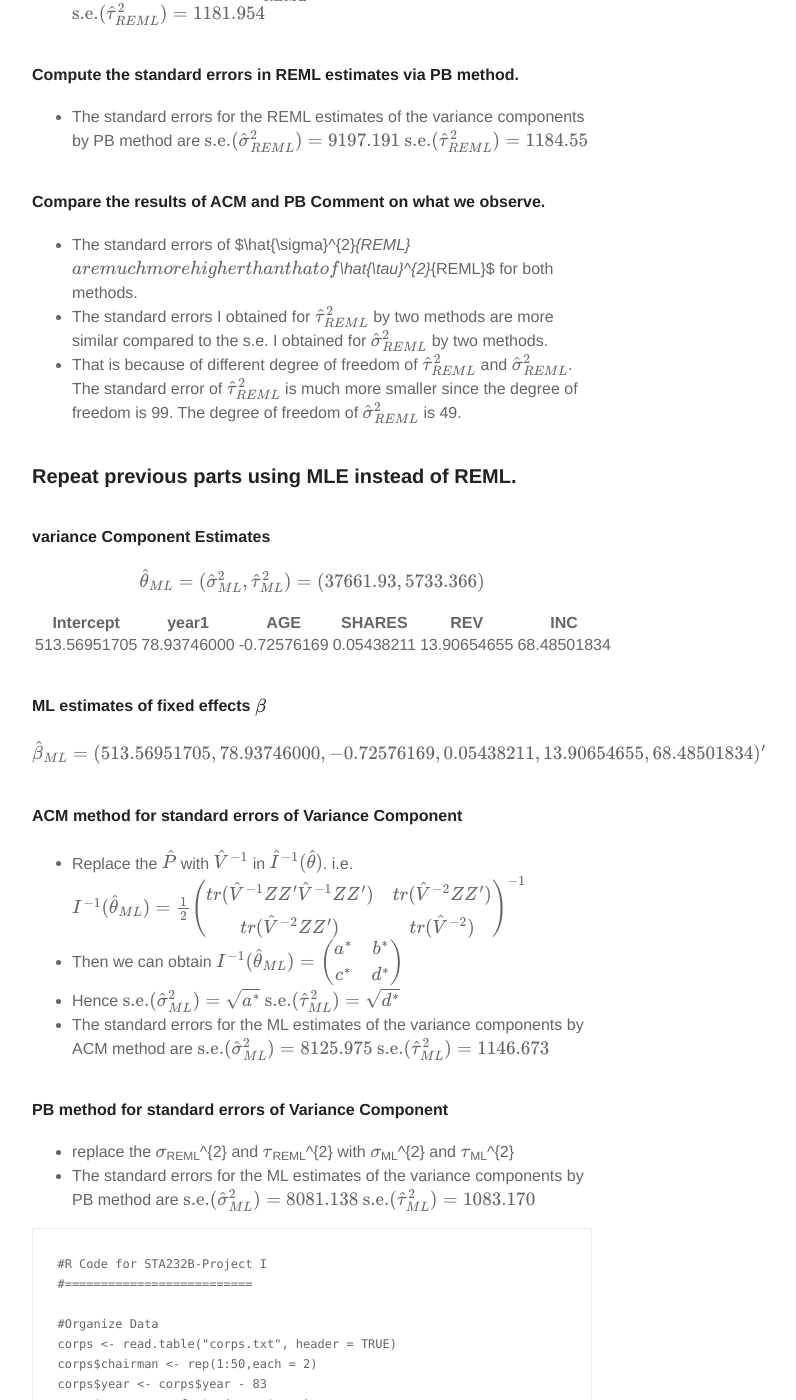
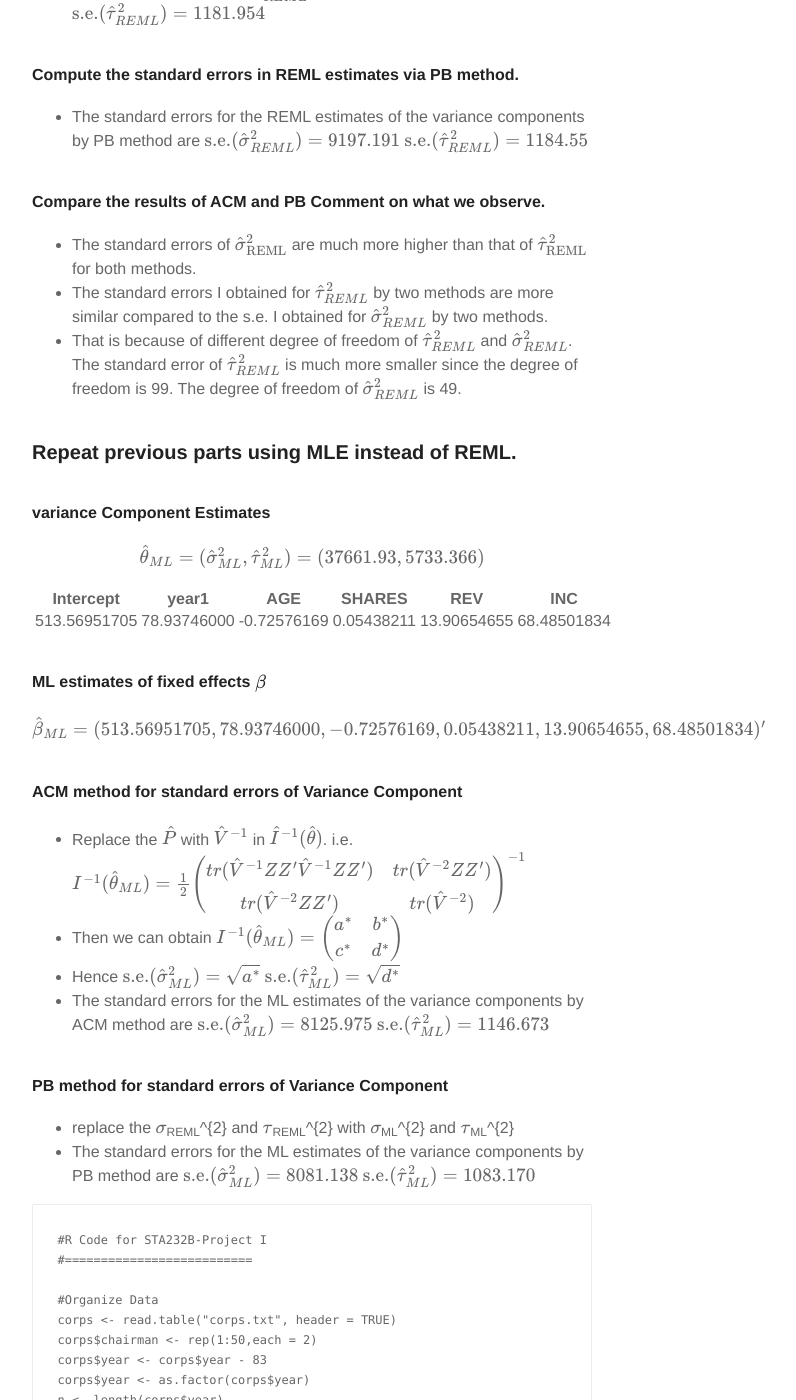
Before and after one commit to yingtostats/yingtostats.github.io, a Jekyll site: the page built from _posts/2016-01-28-REML.md, in a window 1280 px wide and 1400 px high, scrolled down 2518 px. Shown: the whole window, without its empty margins (328-1124 px from the left). Built offline with Jekyll 4.4.1, drawn with Linux system fonts in a browser that asks for light colours; formulas are drawn with MathJax 3; comment, search, counter and statistics services are not loaded; some of the changed text lies outside the part shown.

Commit message:
formula detail

```diff
--- a/_posts/2016-01-28-REML.md
+++ b/_posts/2016-01-28-REML.md
@@ -51,15 +51,15 @@ $$\hat{\beta}_{REML} = (513.56951705,78.93746000,-0.72576169,0.05438211,13.90654
 ### Obtain standard error for the REML estimates of the ﬁxed eﬀects
 
 *  We know that
-  $$(X'\hat{V}^{-1}X)^{\frac{1}{2}}(\hat{\beta} - \beta) \dot{\sim} N(0, I_{p})$$
-  $$V = V(\theta)=\sigma^{2} Z Z′+\tau^{2} I_{n}$$
+$$(X'\hat{V}^{-1}X)^{\frac{1}{2}}(\hat{\beta} - \beta) \dot{\sim} N(0, I_{p})$$
+$$V = V(\theta)=\sigma^{2} Z Z′+\tau^{2} I_{n}$$
 
 *  Hence, first of all, we can obtain the REML estimator of $V(\theta)$ by replacing the variance components $\theta$ by the REML estimators of variance components $\hat{\theta}_{REML}$.
 *  We call $$\hat{V}_{REML} = V(\hat{\theta}_{REML})$$ the REML estimator of V.
 *  Then we plug in $\hat{V}_{REML}$ into
-  $$S = Var(\hat{\beta}) = (X'\hat{V}^{-1}X)^{-1}$$
+$$S = Var(\hat{\beta}) = (X'\hat{V}^{-1}X)^{-1}$$
 *  So we obtain the variance of REML estimates of fixed effects.
-  $$\hat{S} = Var(\hat{\beta}) = (X'\hat{V}^{-1}X)^{-1}$$
+$$\hat{S} = Var(\hat{\beta}) = (X'\hat{V}^{-1}X)^{-1}$$
 *  Last we take the diagonals of $\hat{S}$ and the square root of that are the standard errors for the REML estimate of fixed effects. The $\beta_{j}$'s standard error is the j<sup>th</sup> element of the square root of the diagonal of S.
 
 <table>
@@ -152,9 +152,9 @@ $$\text{s.e.}(\hat{\tau}^{2}_{REML}) = 1184.55$$
 
 #### Compare the results of ACM and PB Comment on what we observe.
 
-*  The standard errors of $\hat{\sigma}^{2}_{REML}$ are much more
-higher than that of $\hat{\tau}^{2}_{REML}$ for both methods.
-*  The standard errors I obtained for $\hat{\tau}^{2}_{REML}$ by two
+*  The standard errors of $$\hat{\sigma}^{2}_{\text{REML}}$$ are much more
+higher than that of $$\hat{\tau}^{2}_{\text{REML}}$$ for both methods.
+*  The standard errors I obtained for $$\hat{\tau}^{2}_{REML}$$ by two
 methods are more similar compared to the s.e. I obtained for
 $$\hat{\sigma}^{2}_{REML}$$ by two methods.
 *  That is because of different degree of freedom of $$\hat{\tau}^{2}_{REML}$$ and $$\hat{\sigma}^{2}_{REML}$$. The standard error of $$\hat{\tau}^{2}_{REML}$$ is much more smaller since the degree of freedom is 99. The degree of freedom of $$\hat{\sigma}^{2}_{REML}$$ is 49.
```
Also changed, not shown: other parts of _posts/2016-01-28-REML.md (+4 -4 lines).
